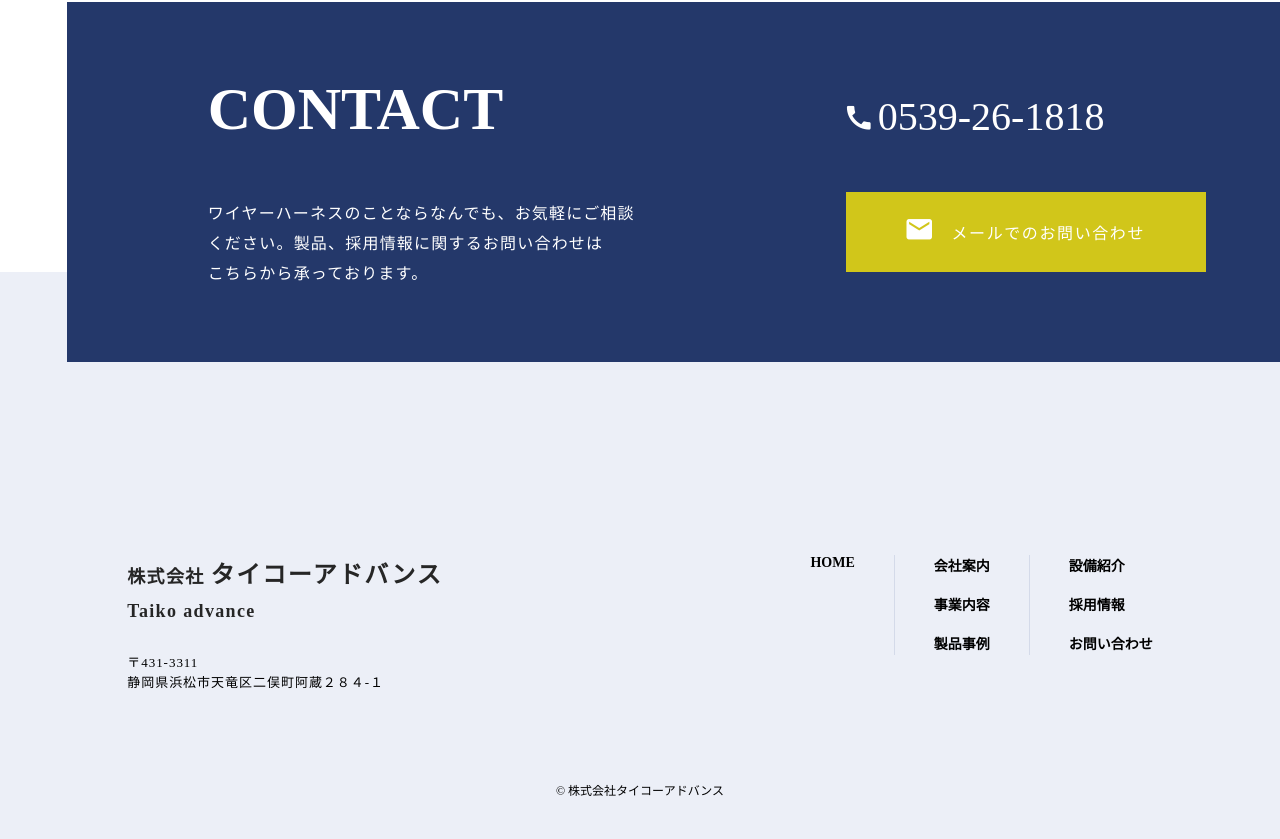
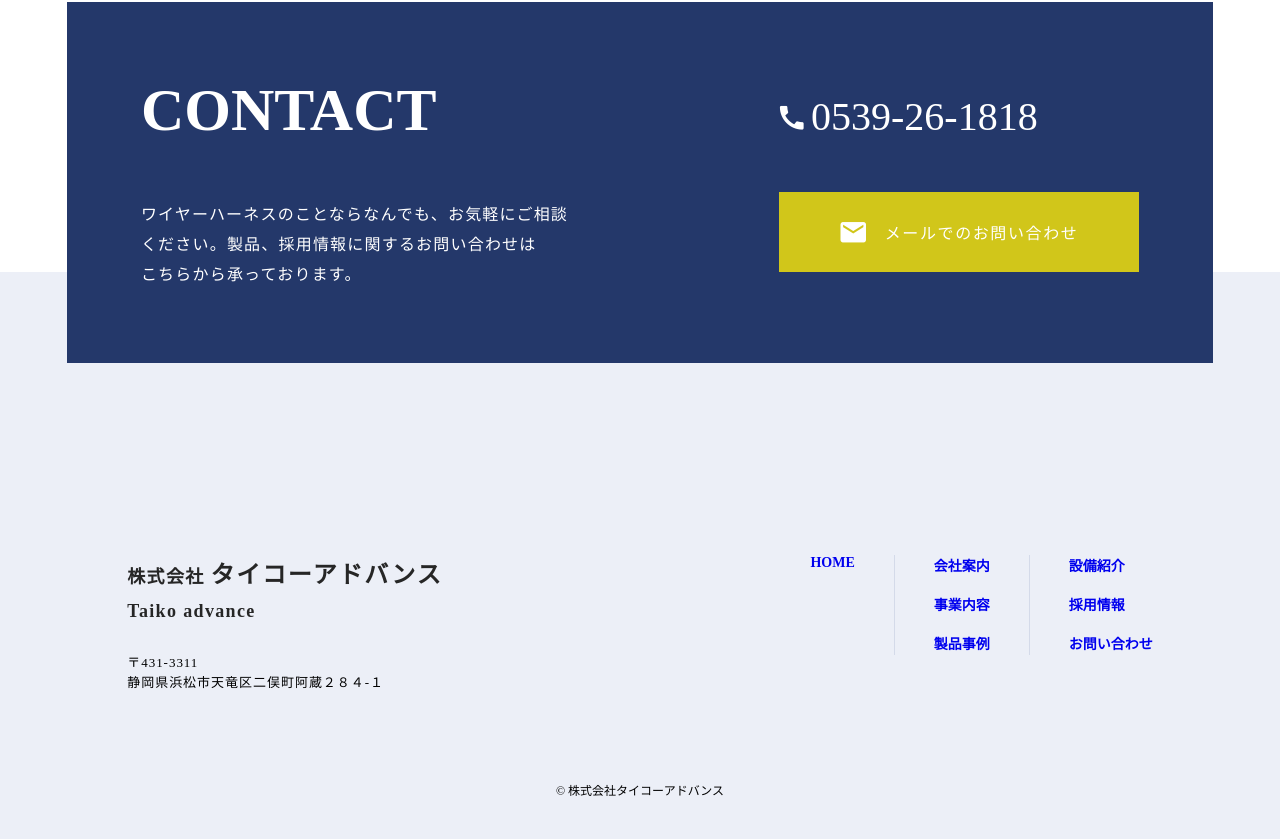
Before and after one commit to yasu7311/Taiko-advance, a website: page index.html in a window 1280 px wide. Shown: the part 4118-4957 px from the top of the page. Drawn offline with Linux system fonts and the light colour scheme.

Commit message:
footerを修正した

```diff
--- a/index.html
+++ b/index.html
@@ -31,12 +31,12 @@
         </div>
         <div class="header__company__nav">
           <ul class="header__company__nav__list">
-            <li class="header__company__nav__item"><a href="">HOME</a></li>
-            <li class="header__company__nav__item"><a href="">会社案内</a></li>
-            <li class="header__company__nav__item"><a href="">業務内容</a></li>
-            <li class="header__company__nav__item"><a href="">製品事例</a></li>
-            <li class="header__company__nav__item"><a href="">設備紹介</a></li>
-            <li class="header__company__nav__item"><a href="">採用情報</a></li>
+            <li class="header__company__nav__item"><a href="#">HOME</a></li>
+            <li class="header__company__nav__item"><a href="#about">会社案内</a></li>
+            <li class="header__company__nav__item"><a href="service">業務内容</a></li>
+            <li class="header__company__nav__item"><a href="#products">製品事例</a></li>
+            <li class="header__company__nav__item"><a href="#facility">設備紹介</a></li>
+            <li class="header__company__nav__item"><a href="#recruit">採用情報</a></li>
           </ul>
         </div>
       </div>
@@ -62,7 +62,7 @@
     </div>
     <span class="mainvisual__line__seven"></span>
   </header>
-  <section class="about">
+  <section id="about" class="about">
     <div class="about__inner">
       <div class="about__text__area">
         <h3 class="about__title">ABOUT</h3>
@@ -78,7 +78,7 @@
       </div>
     </div>
   </section>
-  <section class="products">
+  <section id="products" class="products">
     <div class="products__title">
       <h3 class="products__title__main">PORDUCTS</h3>
       <div class="products__title__sub">製品事例</div>
@@ -107,7 +107,7 @@
       </a>
     </div>
   </section>
-  <section class="facility">
+  <section id="facility" class="facility">
     <div class="facility__inner">
       <div class="facility__line__one"></div>
       <div class="facility__img">
@@ -127,7 +127,7 @@
       </div>
     </div>
   </section>
-  <section class="recruit">
+  <section id="recruit" class="recruit">
     <div class="recruit__inner">
       <div class="recruit__title">
         <h3 class="recruit__title__main">RECRUIT</h3>
@@ -212,18 +212,18 @@
           </div>
         </div>
         <div class="footer__nav">
-          <div class="footer__nav__home">HOME</div>
+          <div class="footer__nav__home"><a href="#">HOME</a></div>
           <span></span>
           <div class="footer__nav__first">
-            <div class="footer__nav__company">会社案内</div>
-            <div class="footer__nav__service">事業内容</div>
-            <div class="footer__nav__products">製品事例</div>
+            <div class="footer__nav__company"><a href="#about">会社案内</a></div>
+            <div class="footer__nav__service"><a href="#service">事業内容</a></div>
+            <div class="footer__nav__products"><a href="#products">製品事例</a></div>
           </div>
           <span></span>
           <div class="footer__nav__second">
-            <div class="footer__nav__facility">設備紹介</div>
-            <div class="footer__nav__recruit">採用情報</div>
-            <div class="footer__nav__contact">お問い合わせ</div>
+            <div class="footer__nav__facility"><a href="#facility">設備紹介</a></div>
+            <div class="footer__nav__recruit"><a href="#recruit">採用情報</a></div>
+            <div class="footer__nav__contact"><a href="#contact">お問い合わせ</a></div>
          </div>
        </div>
       </div>
--- a/sass/_contact.scss
+++ b/sass/_contact.scss
@@ -8,10 +8,11 @@
   &__inner {
     display: flex;
     max-width: 1720px;
-    width: 100%;
-    height: 45vh;
-    margin-left: 5.21%;
-    margin-right: 5.21%;
+    width: 89.58%;
+    height: 45.16vh;
+    // margin-left: 5.21%;
+    // margin-right: 5.21%;
+    margin: 0 5.21%;
     background-color: #24386a;
     position: absolute;
     top:-270px;
@@ -50,6 +51,10 @@
     background-color: #d1c61a;
     justify-content: center;
     align-items: center;
+    .contact__mail__logo {
+      display: flex;
+      align-items: center;
+      }
     & p {
       margin-left: 19px;
       color: #fff;
```
Also changed, not shown: css/style.css, 1 other file.
